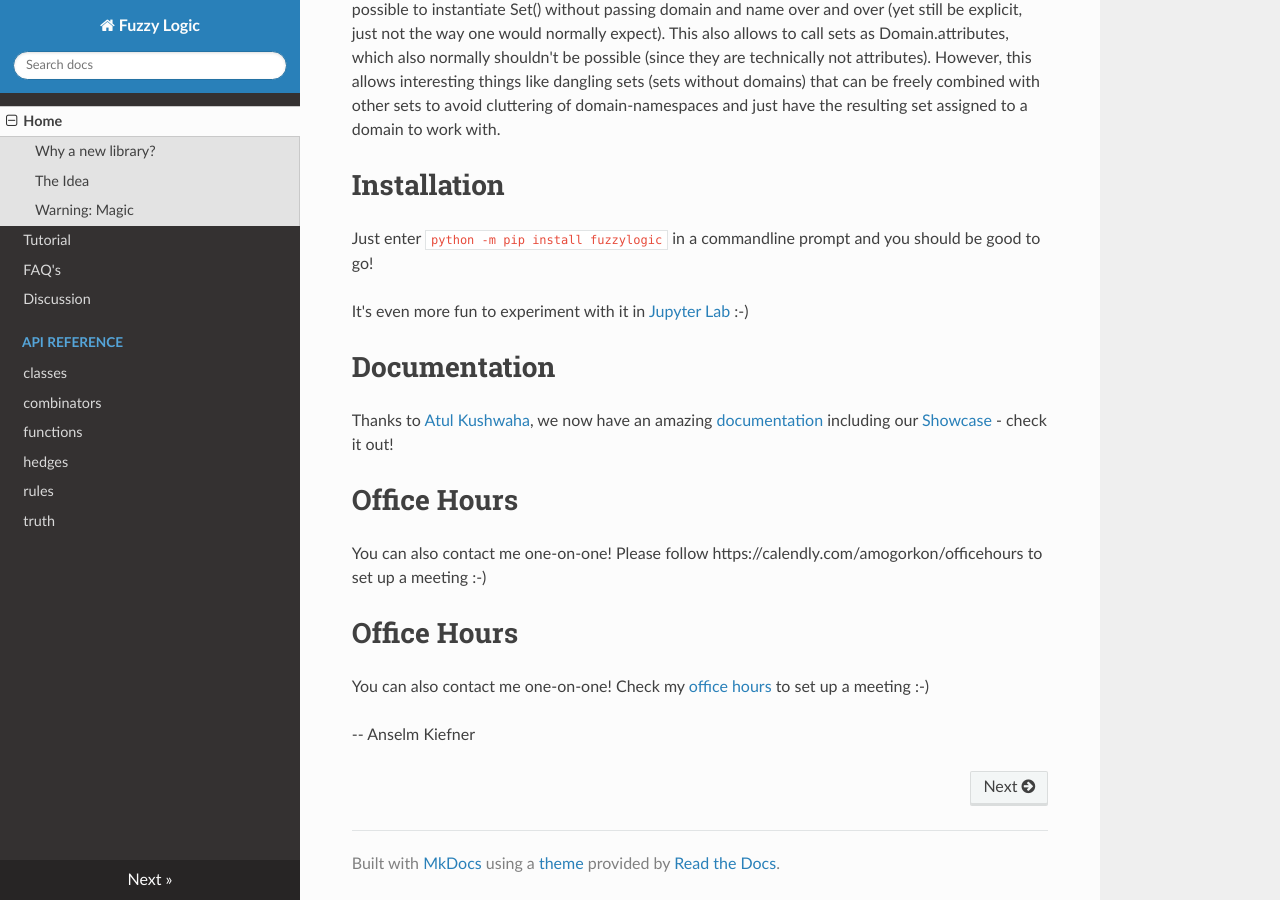
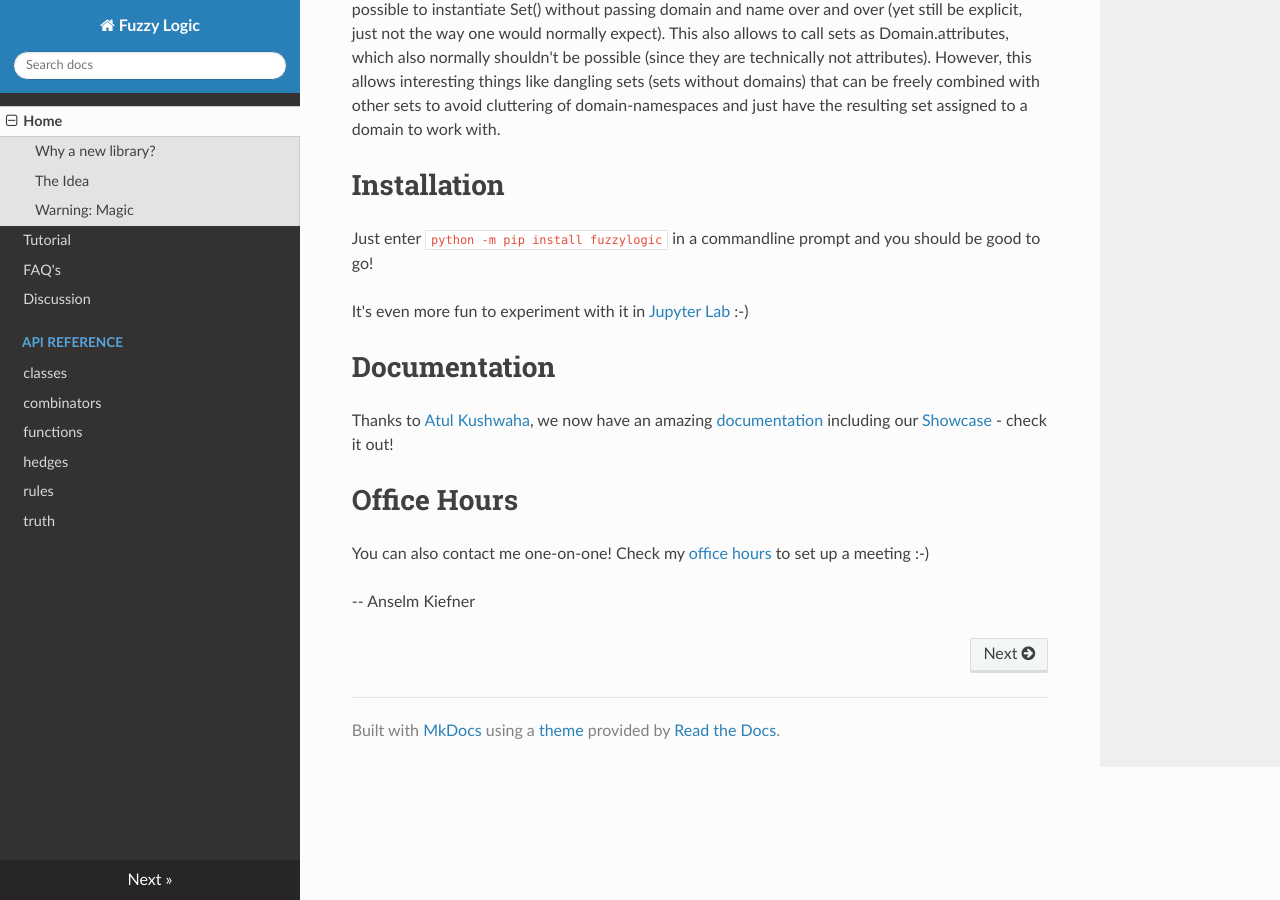
Before and after one commit to Python-Fuzzylogic/fuzzylogic, an MkDocs documentation site: the page built from docs/docs/index.md, in a window 1280 px wide and 900 px high, scrolled down 1224 px. Built offline with MkDocs 1.6.1, drawn with Linux system fonts in a browser that asks for light colours; nearby versions of some CDN libraries.

Commit message:
Update docs/docs/index.md

```diff
--- a/docs/docs/index.md
+++ b/docs/docs/index.md
@@ -34,9 +34,6 @@ It's even more fun to experiment with it in [Jupyter Lab](https://jupyter.org) :
 Thanks to [Atul Kushwaha](https://github.com/coderatul), we now have an amazing [documentation](https://fuzzylogic.readthedocs.io/en/latest/) including our [Showcase](https://github.com/amogorkon/fuzzylogic/blob/master/docs/Showcase.ipynb) - check it out!
 
 # Office Hours
-You can also contact me one-on-one! Please follow https://calendly.com/amogorkon/officehours to set up a meeting :-)
-
-# Office Hours
 You can also contact me one-on-one! Check my [office hours](https://calendly.com/amogorkon/officehours) to set up a meeting :-)
 
 -- Anselm Kiefner
```
